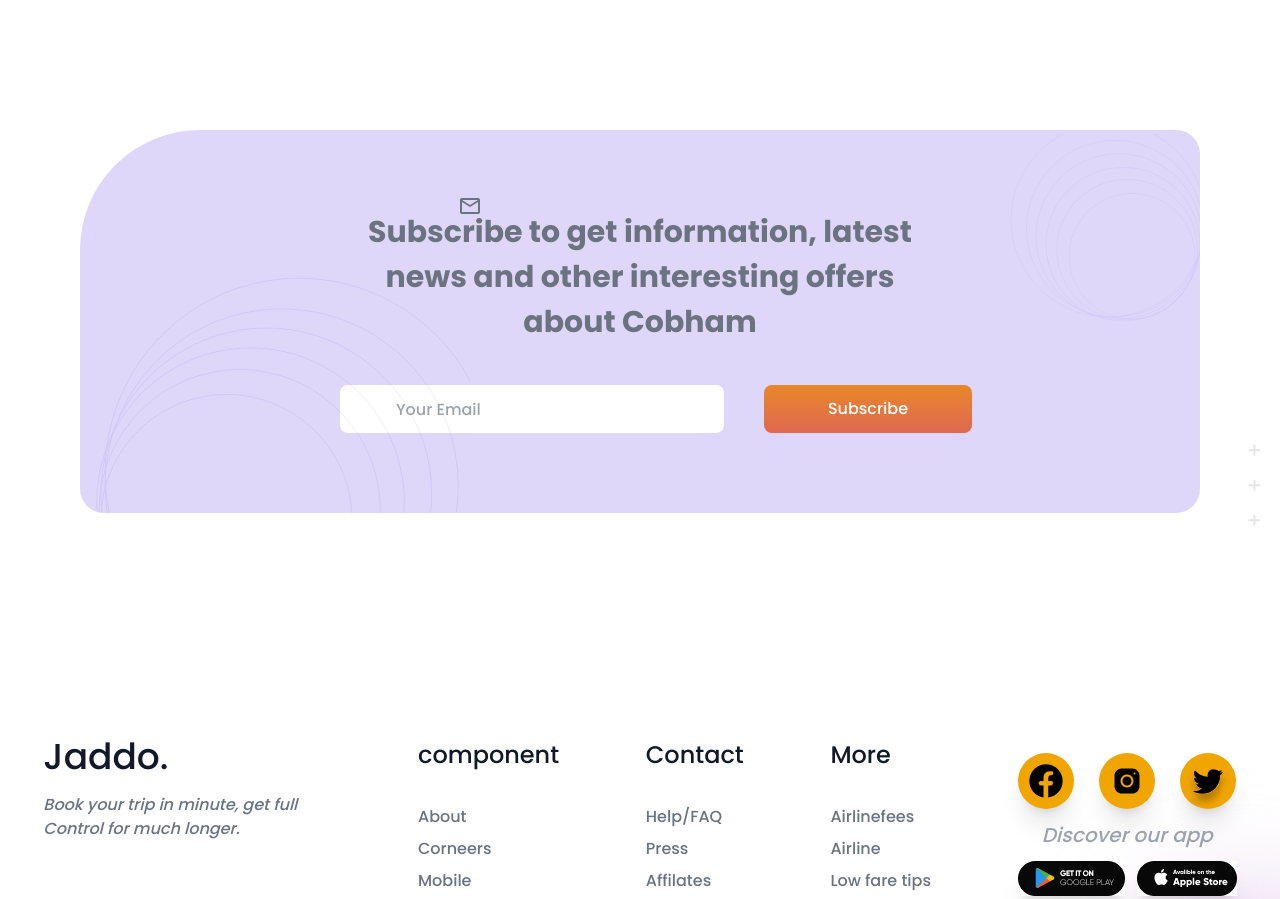
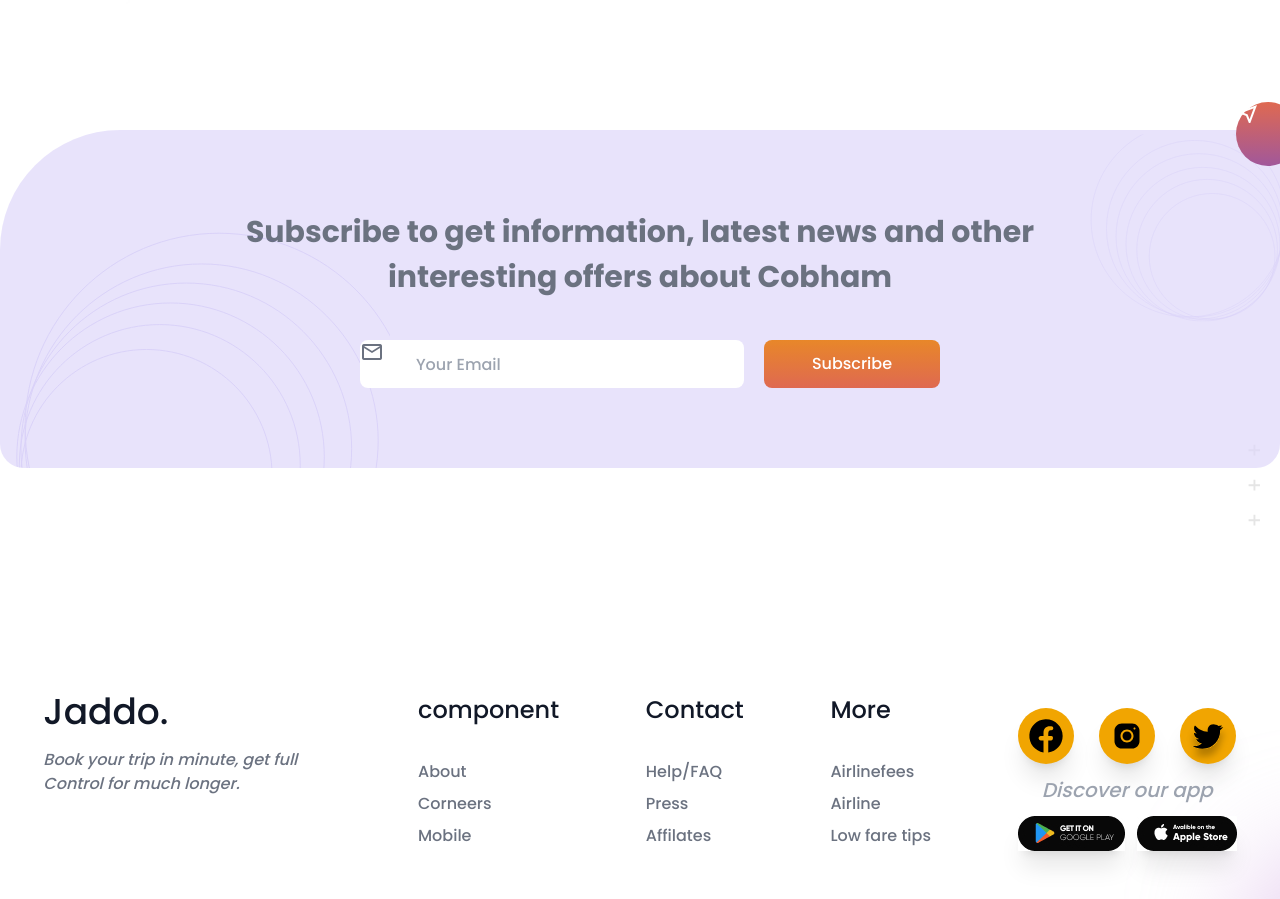
Before and after one commit to Kukuh2307/Nextjs-Jadoo, a Next.js app: page / in a window 1280 px wide. Shown: the part 3544-4443 px from the top of the page. Built offline with nearby package versions, Linux system fonts and the light colour scheme; a web font is replaced by a local one.

Commit message:
memperbaiki bagian subscribe

```diff
--- a/src/components/Footer/index.js
+++ b/src/components/Footer/index.js
@@ -108,7 +108,7 @@ export default function Footer() {
                     <span className='hover:text-accent-1 transition duration-300'> Kisawa16</span>
                 </h6>
             </div>
-            <div className='absolute rounded-full w-40 h-40 bg-accent-3 blur-3xl -z-20 top-72 -right-12'></div>
+            <div className='absolute rounded-full w-40 h-40 bg-accent-3 blur-3xl -z-20 top-72 -right-36'></div>
         </div>
     )
 }
--- a/src/pages/index.tsx
+++ b/src/pages/index.tsx
@@ -585,14 +585,14 @@ export default function Home() {
           <div className="absolute w-36 h-36 lg:-right-32 -bottom-[380px] -z-20 transform rotate-90 translate-y-2">
             <DecorPlus1 />
           </div>
-          <div className="absolute z-20 -top-7 -right-16 bg-accent-1 text-white rounded-full">
+          <div className="absolute z-20 -top-7 -right-5 bg-accent-6 bg-gradient-to-t from-accent-2/50 to-accent-2 text-white rounded-full">
             <span className="material-symbols-outlined w-16 h-16 flex justify-center items-center">
               near_me
             </span>
           </div>
         </div>
-        <div className="relative px-20">
-          <div className="bg-accent-9 rounded-tl-[120px] overflow-hidden rounded-3xl relative -z-20 pt-20 pb-20 mb-8">
+        <div className="max-w-7xl mx-auto">
+          <div className="bg-accent-9/70 rounded-tl-[120px] overflow-hidden rounded-3xl relative -z-20 pt-20 pb-20 mb-8">
             <div className="absolute -top-10 -right-40">
               {/* rectangle top right */}
               <Rectangle className="stroke-accent-6 opacity-10 -rotate-90 w-1/2" />
@@ -601,17 +601,16 @@ export default function Home() {
             <div className="absolute -bottom-10 left-4 transform rotate-60">
               <Rectangle className="stroke-accent-6 opacity-10" />
             </div>
-            <h6 className="text-gray-500 font-bold px-72 text-3xl text-center leading-normal mb-10">
+            <h6 className="text-gray-500 font-bold px-60 text-3xl text-center leading-normal mb-10">
               Subscribe to get information, latest news and other
               interesting offers about Cobham
             </h6>
-            <form className="flex justify-center">
-              <fieldset className="relative mr-8"></fieldset>
-              <span className="absolute -bottom-16 left-[378px] material-symbols-outlined text-gray-500 h-full w-16 flex justify-center items-center">
+            <form className="flex justify-center relative space-x-5">
+              <span className="absolute  left-[360px] material-symbols-outlined text-gray-500 h-full w-16 flex justify-center items-center">
                 mail
               </span>
               <input type="text" placeholder="Your Email" className="uppercase-none bg-white rounded-lg py-4 pl-14 w-96 h-12 focus:outline-none transition duration-300 border-20 border-transparent focus:border-accent-6" />
-              <button className="rounded-lg text-white bg-gradient-to-b bg-accent-1 from-accent-2/50 to-accent-2 px-16 ml-10">Subscribe</button>
+              <button className="rounded-lg text-white bg-gradient-to-b bg-accent-1 from-accent-2/50 to-accent-2 px-12">Subscribe</button>
             </form>
           </div>
         </div>
```
